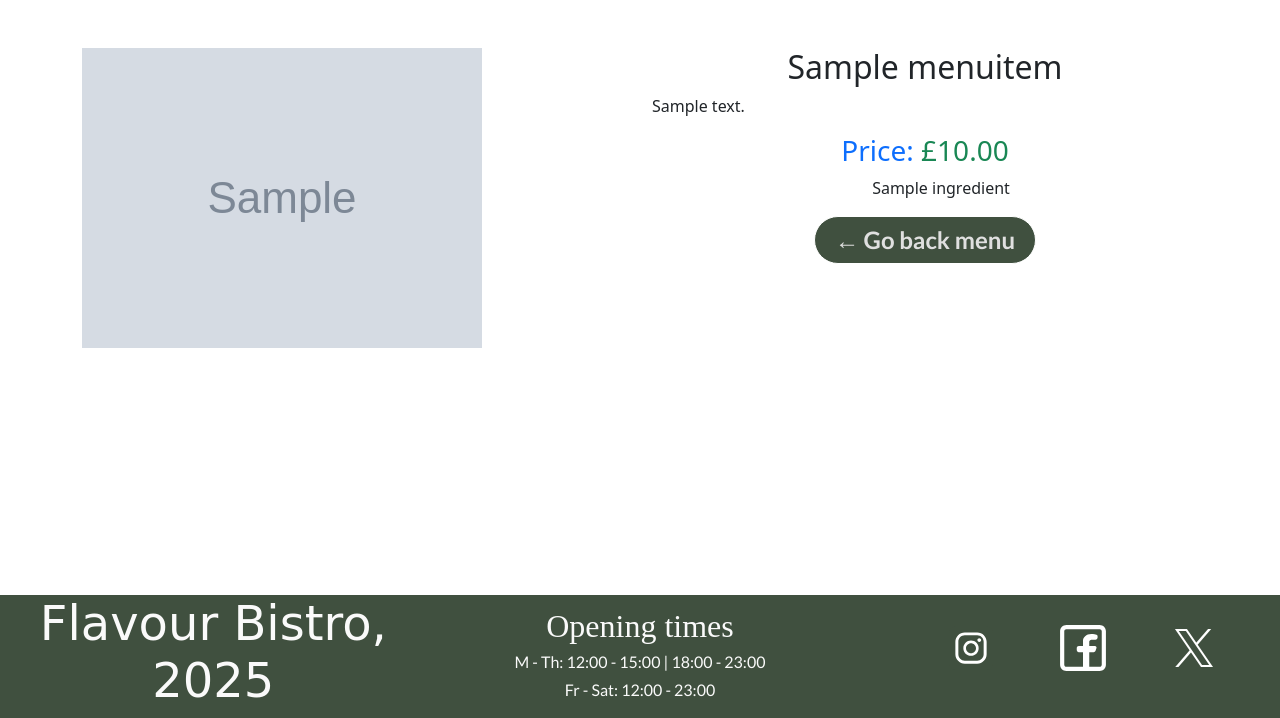
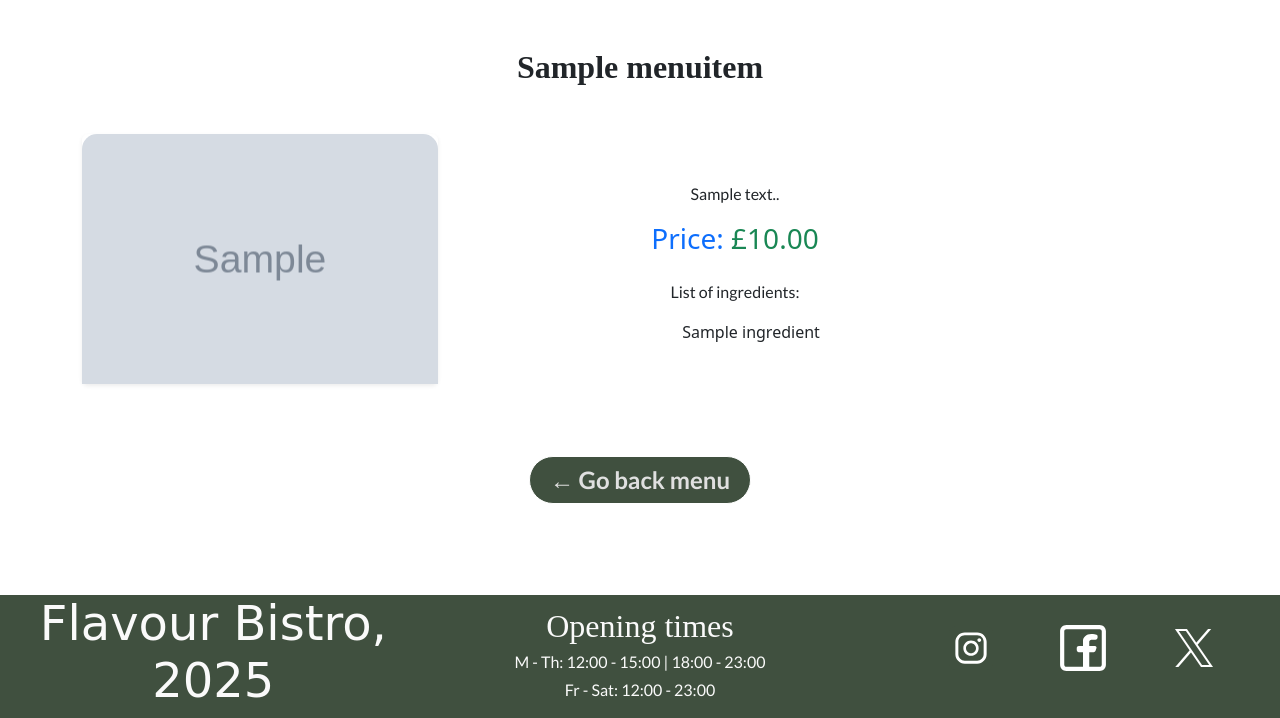
Before and after one commit to devjldp/restaurant-django, a Django app: page /menu/1/ in a window 1280 px wide. Shown: the part 82-800 px from the top of the page. Run offline with Django 5.2, Linux system fonts and the light colour scheme; tables that the repository leaves empty hold one stand-in row (values such as "Sample post"); grey boxes marked "Sample" are stand-in pictures; parts of the project's set-up code (start-up, migrations or seed data) failed here and were passed over; some web fonts are replaced.

Commit message:
Fix styles in menu detail

```diff
--- a/restaurant/menu/templates/menu_detail.html
+++ b/restaurant/menu/templates/menu_detail.html
@@ -1,24 +1,44 @@
 {% extends 'base.html' %}
 
 {% block content %}
+    <h2 class="text-center body-main-heading mt-5">{{ item.name|capfirst }}</h1>
     <div class="container my-5">
-    <div class="row">
-        <div class="col-md-6">
+        <div class="row align-items-center">
+            <!-- <div class="col-md-6">
                 <img src="{{ item.image.url }}" class="img-fluid" alt="{{ item.name }}">
+            </div> -->
+
+                                            <article class="col-sm-12 col-md-6 col-lg-4  mb-4">
+                                    <div class="card h-100 d-flex flex-column border-0 shadow-sm">
+                                        <!-- Background image section -->
+                                        <div class="menu-image-container d-flex align-items-center justify-content-center position-relative"
+                                            style="background-image: url('{{ item.image.url }}');
+                                                    background-size: cover;
+                                                    background-position: center;
+                                                    background-repeat: no-repeat;
+                                                    height: 250px;
+                                                    border-radius: 15px 15px 0 0;">
                                         </div>
-        <div class="col-md-6">
-            <h2 class="text-center">{{ item.name }}</h1>
-            <p>{{ item.description }}</p>
+
+                                    </div>
+                                </article>
+
+
+
+            <div class="col-md-6 mt-5 mt-md-0 ml-md-4">
+                <p class="body-paragraph mx-auto text-start" style="width: fit-content;">{{ item.description }}.</p>
                 <p class="h3 text-success text-center"><span class="text-primary">Price: </span>£{{ item.price }}</p>
-            <ul class="text-center">
+                <p class="body-paragraph text-center mt-md-4">List of ingredients:</p>
+                <ul class="mx-auto text-start" style="width: fit-content;">
                     {% for ingredient in ingredients %}
                         <li class="list-group-item">{{ingredient.name}}</li>
                     {% endfor %}
                 </ul>
-            <div class="text-center">
-                <a href="{% url 'menu:menu_list' %}" class="btn btn-secondary">← Go back menu</a>
             </div>
         </div>
     </div>
+    <div class="text-center">
+        <a href="{% url 'menu:menu_list' %}" class="btn btn-secondary mb-4">← Go back menu</a>
     </div>
+
 {% endblock %}
```
Lines whose indentation alone changed are shown as unchanged.
